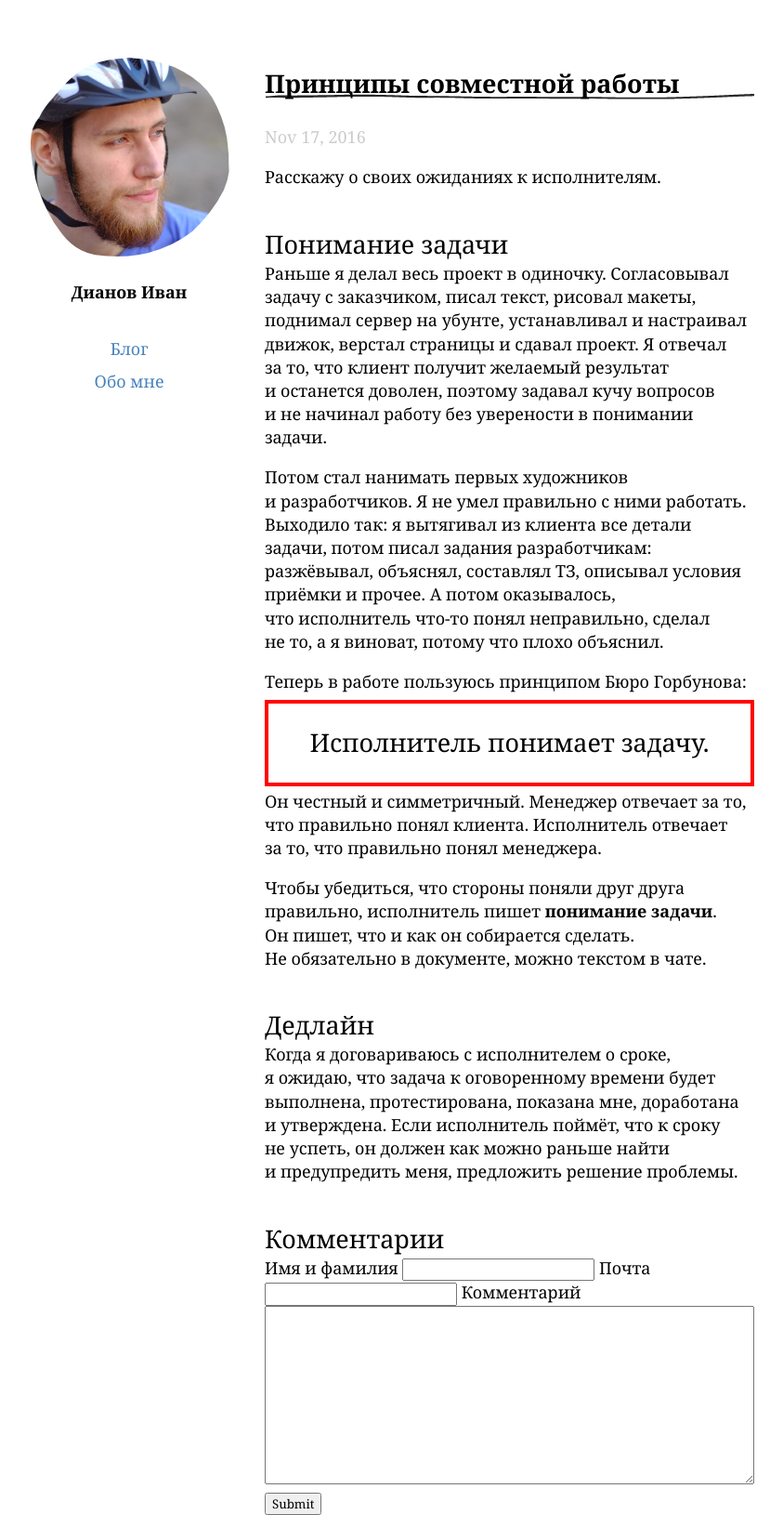
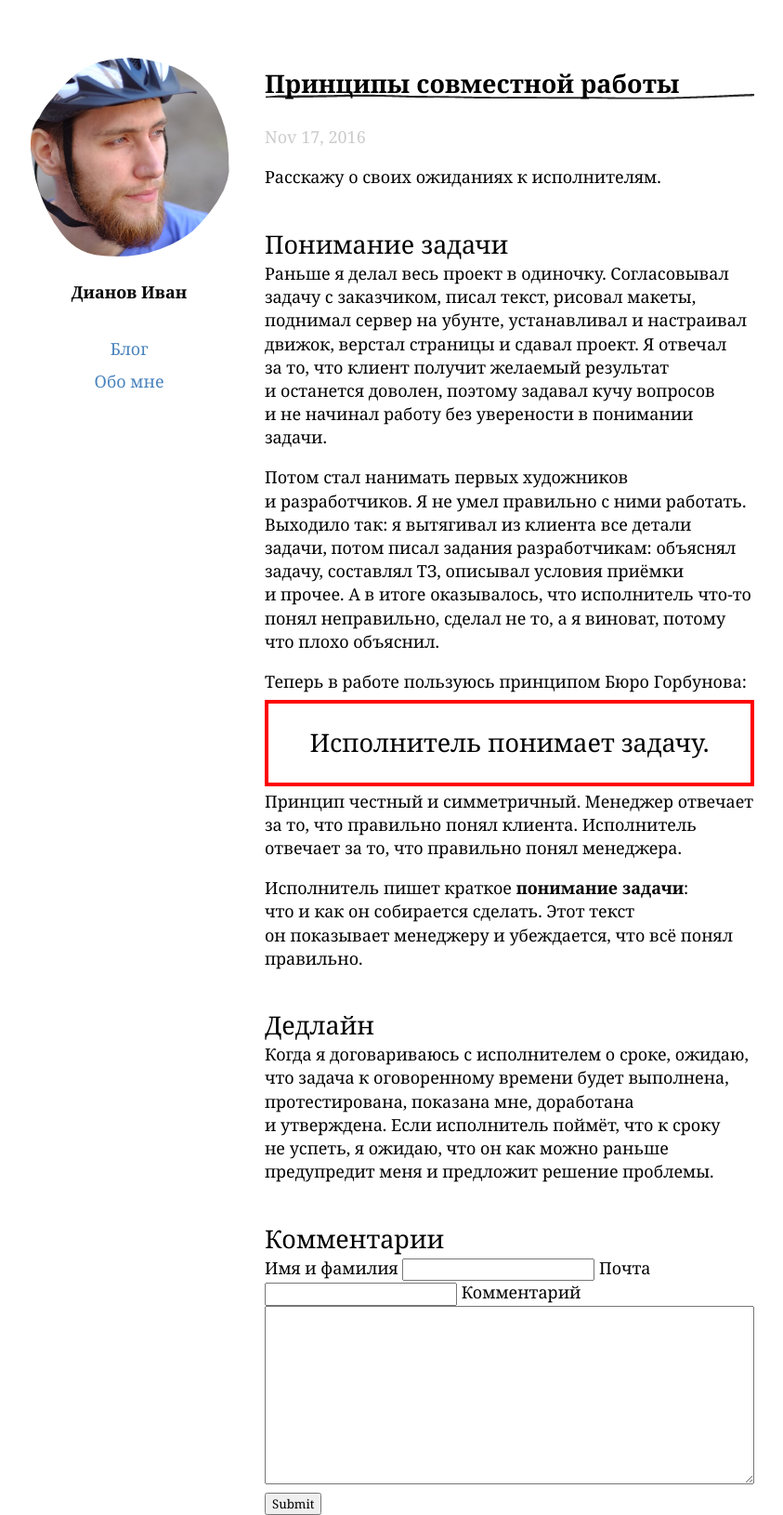
Before and after one commit to illus0r/dianov.org, a Jekyll site: the page built from _posts/2016-11-17-principles-of-collaboration.md, in a window 1280 px wide. Shown: the whole page at 93% size, without its empty margins (228-1071 px from the left). Built offline with Jekyll 4.4.1, drawn with Linux system fonts in a browser that asks for light colours.

Commit message:
Updated 2016-11-17-principles-of-collaboration.md

```diff
--- a/_posts/2016-11-17-principles-of-collaboration.md
+++ b/_posts/2016-11-17-principles-of-collaboration.md
@@ -9,17 +9,17 @@ title: Принципы совместной работы
 ---
 Раньше я делал весь проект в одиночку. Согласовывал задачу с заказчиком, писал текст, рисовал макеты, поднимал сервер на убунте, устанавливал и настраивал движок, верстал страницы и сдавал проект. Я отвечал за то, что клиент получит желаемый результат и останется доволен, поэтому задавал кучу вопросов и не начинал работу без уверености в понимании задачи.
 
-Потом стал нанимать первых художников и разработчиков. Я не умел правильно с ними работать. Выходило так: я вытягивал из клиента все детали задачи, потом писал задания разработчикам: разжёвывал, объяснял, составлял ТЗ, описывал условия приёмки и прочее. А потом оказывалось, что исполнитель что-то понял неправильно, сделал не то, а я виноват, потому что плохо объяснил.
+Потом стал нанимать первых художников и разработчиков. Я не умел правильно с ними работать. Выходило так: я вытягивал из клиента все детали задачи, потом писал задания разработчикам: объяснял задачу, составлял ТЗ, описывал условия приёмки и прочее. А в итоге оказывалось, что исполнитель что-то понял неправильно, сделал не то, а я виноват, потому что плохо объяснил.
 
 Теперь в работе пользуюсь принципом Бюро Горбунова:
 
 Исполнитель понимает задачу.
 {:.quote}
 
-Он честный и симметричный. Менеджер отвечает за то, что правильно понял клиента. Исполнитель отвечает за то, что правильно понял менеджера.
+Принцип честный и симметричный. Менеджер отвечает за то, что правильно понял клиента. Исполнитель отвечает за то, что правильно понял менеджера.
 
-Чтобы убедиться, что стороны поняли друг друга правильно, исполнитель пишет **понимание задачи**. Он пишет, что и как он собирается сделать. Не обязательно в документе, можно текстом в чате.
+Исполнитель пишет краткое **понимание задачи**: что и как он собирается сделать. Этот текст он показывает менеджеру и убеждается, что всё понял правильно.
 
 Дедлайн
 ---
-Когда я договариваюсь с исполнителем о сроке, я ожидаю, что задача к оговоренному времени будет выполнена, протестирована, показана мне, доработана и утверждена. Если исполнитель поймёт, что к сроку не успеть, он должен как можно раньше найти и предупредить меня, предложить решение проблемы.
+Когда я договариваюсь с исполнителем о сроке, ожидаю, что задача к оговоренному времени будет выполнена, протестирована, показана мне, доработана и утверждена. Если исполнитель поймёт, что к сроку не успеть, я ожидаю, что он как можно раньше предупредит меня и предложит решение проблемы.
```
